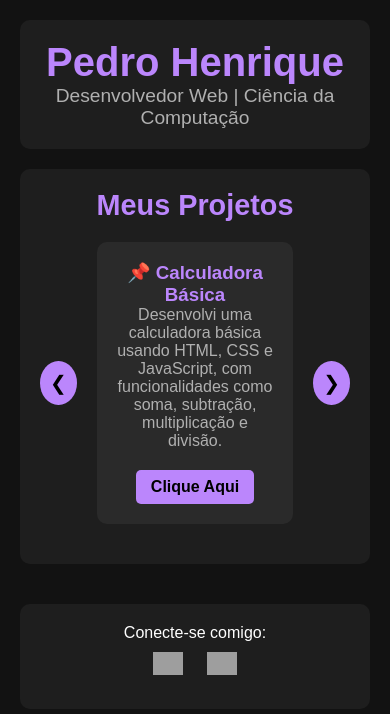
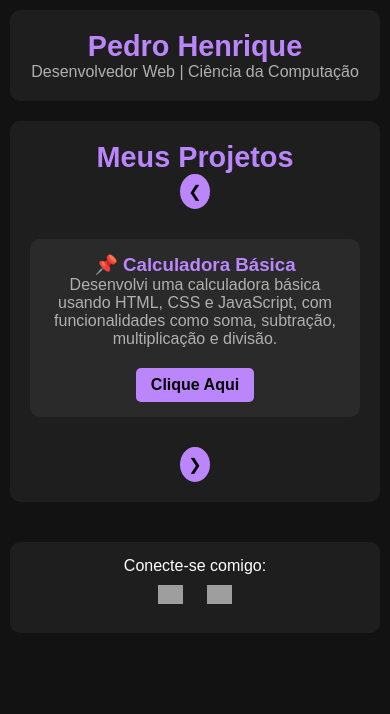
Before and after one commit to Pedro2307/Pedro2307.github.io, a plain HTML site: page index.html in a window 390 px wide. Drawn offline with Linux system fonts and the light colour scheme; grey boxes are pictures that could not be loaded.

Commit message:
Update style.css

```diff
--- a/style.css
+++ b/style.css
@@ -239,3 +239,41 @@ footer a img {
 footer a:hover img {
     transform: scale(1.2);
 }
+
+/* Ajustes gerais para telas menores */
+@media (max-width: 768px) {
+    body {
+        padding: 10px;
+    }
+
+    header h1 {
+        font-size: 1.8rem;
+    }
+
+    header p {
+        font-size: 1rem;
+    }
+
+    .carousel {
+        flex-direction: column; /* Empilha os elementos no carrossel */
+        gap: 10px;
+    }
+
+    #prevBtn, #nextBtn {
+        font-size: 16px;
+        padding: 8px;
+    }
+
+    .project-card {
+        max-width: 100%; /* Ajusta a largura para ocupar toda a tela */
+        padding: 15px;
+    }
+
+    footer {
+        padding: 15px;
+    }
+
+    footer a img {
+        width: 25px; /* Reduz tamanho dos ícones no mobile */
+    }
+}
```
